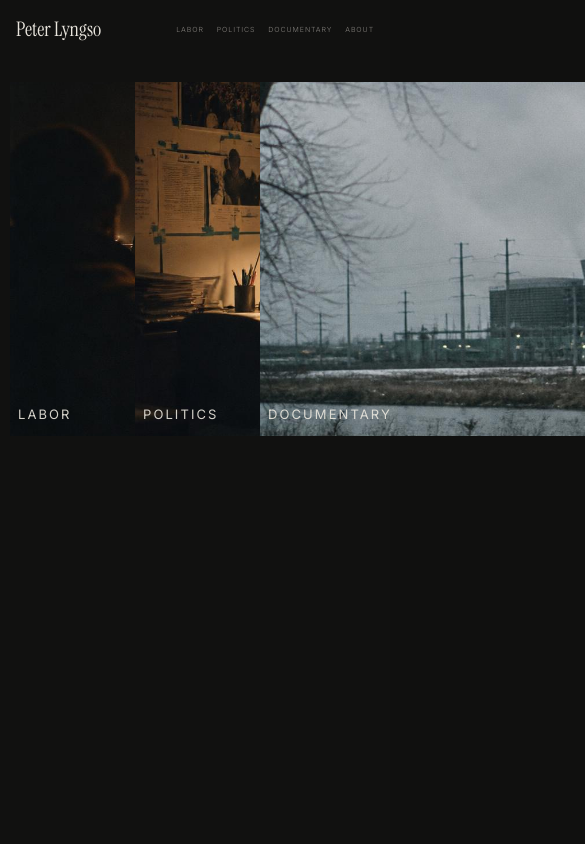
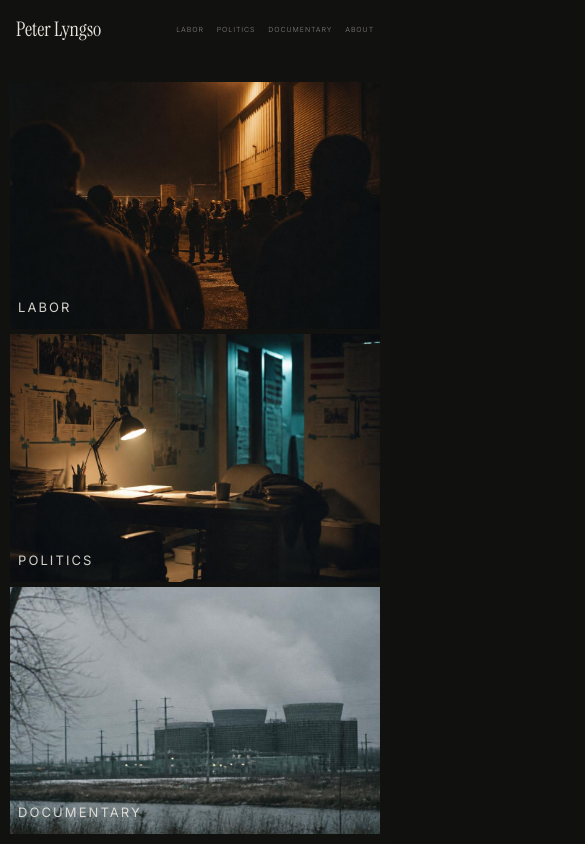
Before and after one commit to peterlyngso/Personal-site-2, a React (Vite) app: page / in a window 390 px wide. Shown: the top 844 px of the page, 585 px wide, since content can reach past the window. Built offline with nearby package versions, Linux system fonts and the light colour scheme.

Commit message:
Fill homepage viewport with responsive category panels

```diff
--- a/src/index.css
+++ b/src/index.css
@@ -308,7 +308,7 @@ a {
 
 .media-frame--door {
   height: 100%;
-  min-height: 510px;
+  min-height: 0;
 }
 
 .door-overlay {
@@ -365,8 +365,9 @@ a {
 }
 
 .landing {
-  min-height: 100dvh;
-  padding: 86px 16px 22px;
+  height: 100vh;
+  height: 100dvh;
+  padding: 86px 16px 16px;
 }
 
 .landing__marker {
@@ -392,21 +393,22 @@ a {
 .door-grid {
   display: grid;
   grid-template-columns: repeat(3, minmax(0, 1fr));
+  grid-template-rows: minmax(0, 1fr);
   gap: 6px;
-  height: calc(100dvh - 122px);
-  min-height: 570px;
-  max-height: 930px;
-  max-width: 1600px;
+  height: 100%;
+  min-height: 0;
   margin: 0 auto;
 }
 
 .door-link {
   display: block;
   min-width: 0;
+  min-height: 0;
   height: 100%;
 }
 
 .door-link .media-frame {
+  width: 100%;
   height: 100%;
 }
 
@@ -816,7 +818,7 @@ a {
   }
 
   .landing {
-    padding: 82px 10px 20px;
+    padding: 82px 10px 10px;
   }
 
   .landing__marker {
@@ -825,11 +827,11 @@ a {
 
   .door-grid {
     display: grid;
-    grid-template-columns: repeat(3, minmax(0, 1fr));
+    grid-template-columns: minmax(0, 1fr);
+    grid-template-rows: repeat(3, minmax(0, 1fr));
     gap: 5px;
-    height: min(42dvh, 380px);
-    min-height: 250px;
-    max-height: none;
+    height: 100%;
+    min-height: 0;
   }
 
   .door-link,
```
